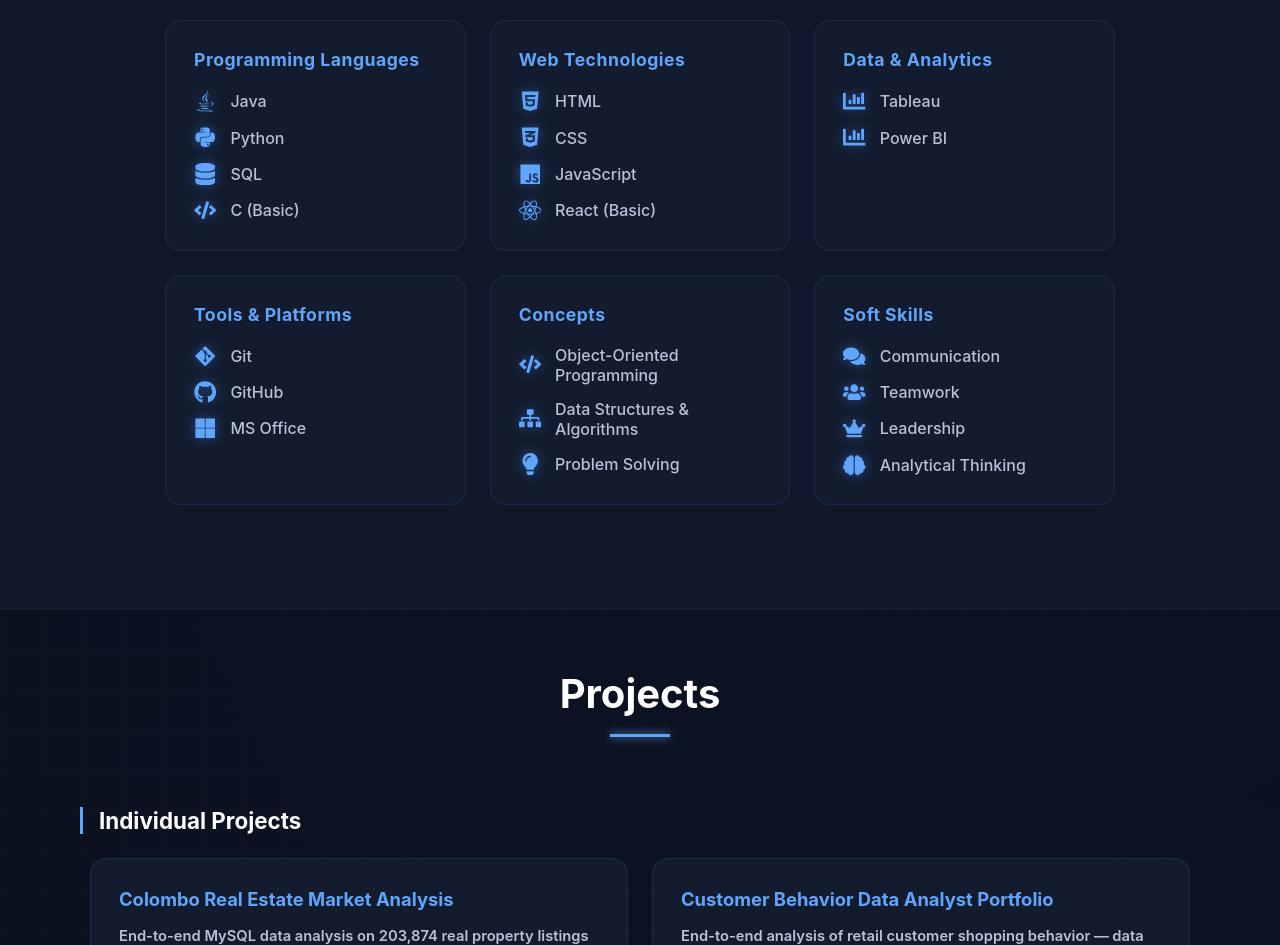
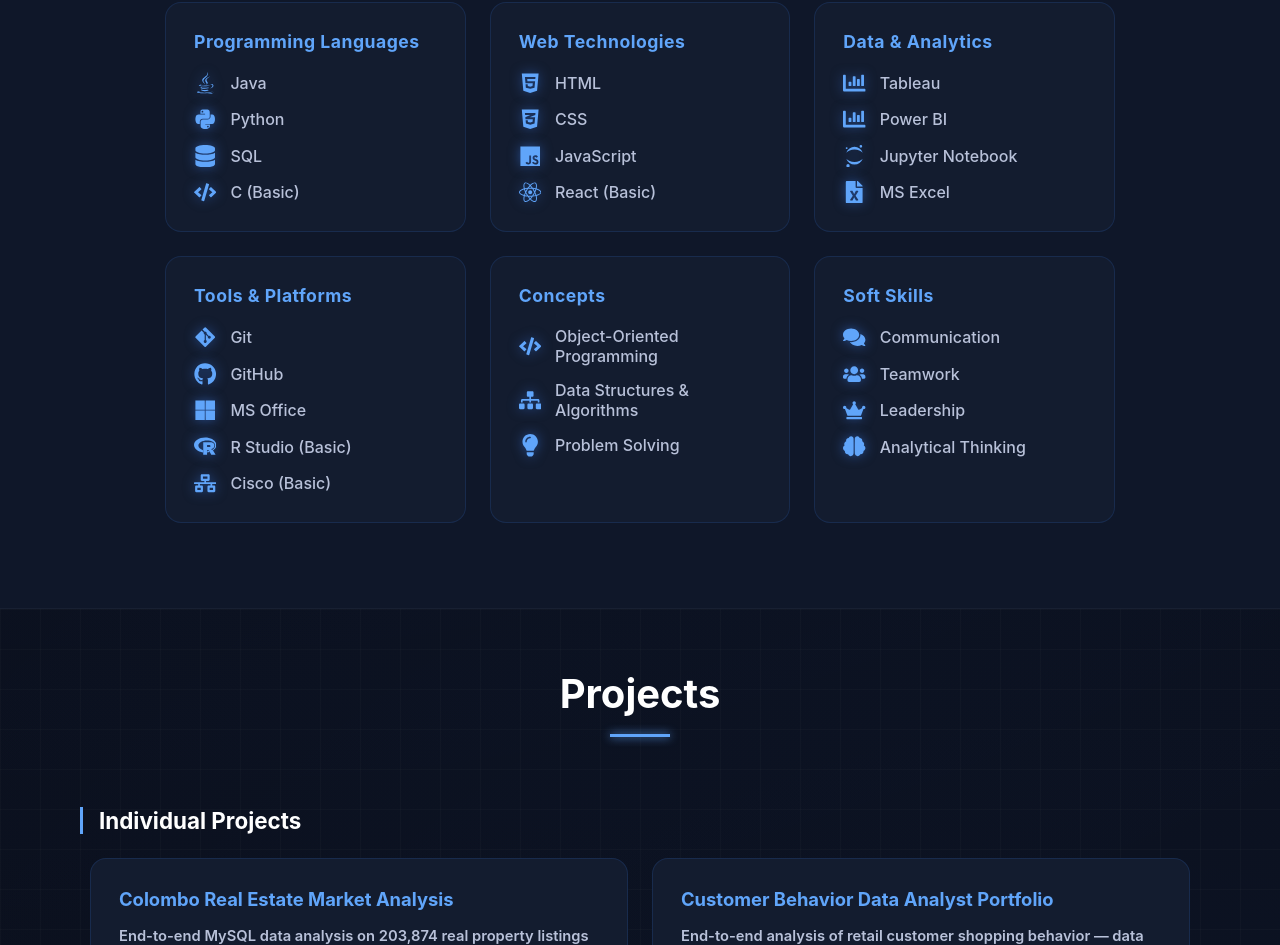
Before and after one commit to HansikaDulanjani/hansika-portfolio, a React (Vite) app: page / in a window 1280 px wide. Shown: the part 2671-3616 px from the top of the page. Built offline with nearby package versions, Linux system fonts and the light colour scheme; no server answers; the database is empty.

Commit message:
Add Jupyter Notebook, MS Excel, R Studio, and Cisco to skills

```diff
--- a/src/components/Skills.jsx
+++ b/src/components/Skills.jsx
@@ -2,8 +2,9 @@
   FaJava, FaPython, FaDatabase, FaHtml5, FaCss3Alt,
   FaJs, FaGitAlt, FaGithub, FaMicrosoft, FaChartBar,
   FaReact, FaCode, FaSitemap, FaLightbulb,
-  FaComments, FaUsers, FaCrown, FaBrain
+  FaComments, FaUsers, FaCrown, FaBrain, FaBook, FaNetworkWired, FaFileExcel
 } from 'react-icons/fa';
+import { SiJupyter, SiR } from 'react-icons/si';
 
 export default function Skills() {
   const skillGroups = [
@@ -30,6 +31,8 @@
       skills: [
         { name: "Tableau", icon: <FaChartBar /> },
         { name: "Power BI", icon: <FaChartBar /> },
+        { name: "Jupyter Notebook", icon: <SiJupyter /> },
+        { name: "MS Excel", icon: <FaFileExcel /> },
       ],
     },
     {
@@ -38,6 +41,8 @@
         { name: "Git", icon: <FaGitAlt /> },
         { name: "GitHub", icon: <FaGithub /> },
         { name: "MS Office", icon: <FaMicrosoft /> },
+        { name: "R Studio (Basic)", icon: <SiR /> },
+        { name: "Cisco (Basic)", icon: <FaNetworkWired /> },
       ],
     },
     {
```
